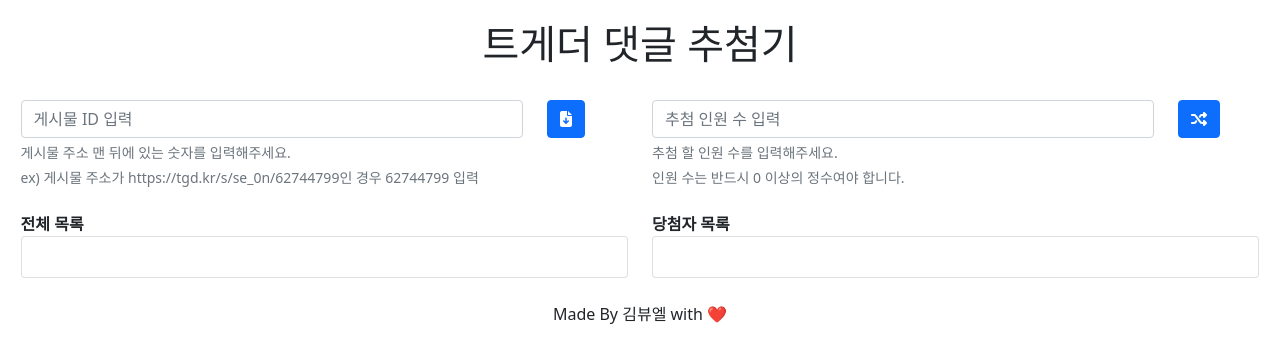
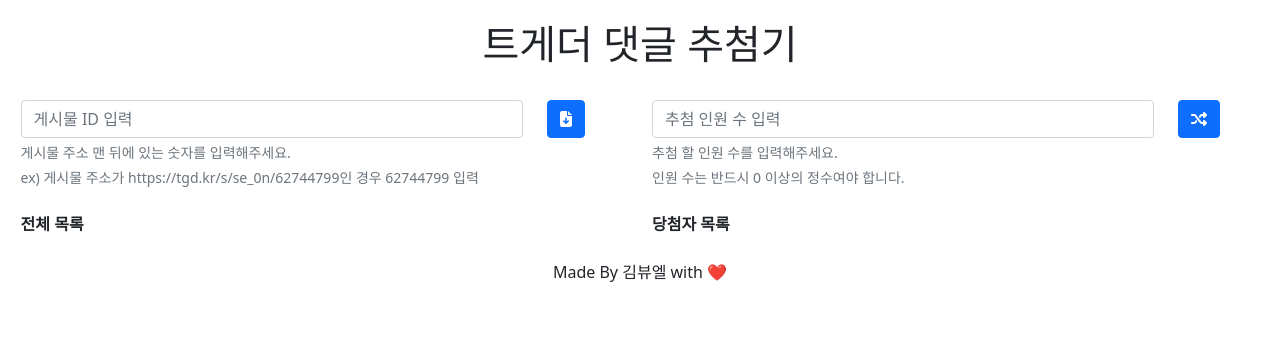
Before and after one commit to dokdo2005/tgd-comment-lottery, a React (Create React App) app: page / in a window 1280 px wide. Shown: the top 362 px of the page. Built offline with nearby package versions, Linux system fonts and the light colour scheme.

Commit message:
mod: 디자인 수정

```diff
--- a/src/App.js
+++ b/src/App.js
@@ -90,7 +90,6 @@ function App() {
             <Row>&nbsp;</Row>
             <Row><Col><b>전체 목록</b></Col></Row>
             <ListGroup>
-              {nicknameList.length === 0 ? <ListGroup.Item>&nbsp;</ListGroup.Item> : null}
               {isLoading ? <ListGroup.Item><Spinner animation="border" /></ListGroup.Item> : nicknameList.map((element) => (
                 <ListGroup.Item>{element}</ListGroup.Item>
               ))}
@@ -112,7 +111,6 @@ function App() {
             <Row>&nbsp;</Row>
             <Row><Col><b>당첨자 목록</b></Col></Row>
             <ListGroup>
-              {lotteryList.length === 0 ? <ListGroup.Item>&nbsp;</ListGroup.Item> : null}
               {isDrawing ? <ListGroup.Item><Spinner animation="border" /></ListGroup.Item> : lotteryList.map((element) => (
                 <ListGroup.Item>{element}</ListGroup.Item>
               ))}
```
